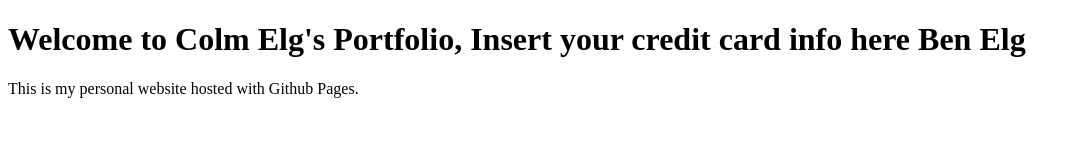
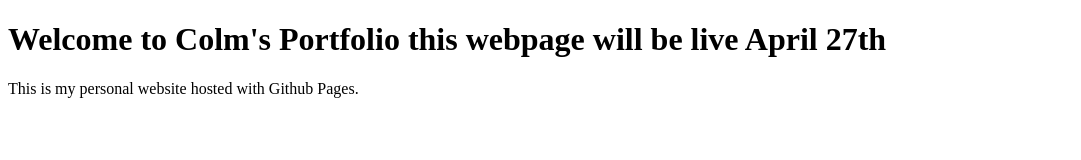
Before and after one commit to ColmShalvey/colmshalvey.github.io, a plain HTML site: page index.html in a window 1280 px wide. Shown: the whole page, without its empty margins (0-1081 px from the left). Drawn offline with Linux system fonts and the light colour scheme.

Commit message:
Update index.html

```diff
--- a/index.html
+++ b/index.html
@@ -4,7 +4,7 @@
     <title>Colm Shalvey | Portfolio</title>
   </head>
   <body>
-     <h1>Welcome to Colm Elg's Portfolio, Insert your credit card info here Ben Elg</h1>
+     <h1>Welcome to Colm's Portfolio this webpage will be live April 27th</h1>
      <p>This is my personal website hosted with Github Pages.</p>
   </body>
 </html>
```
